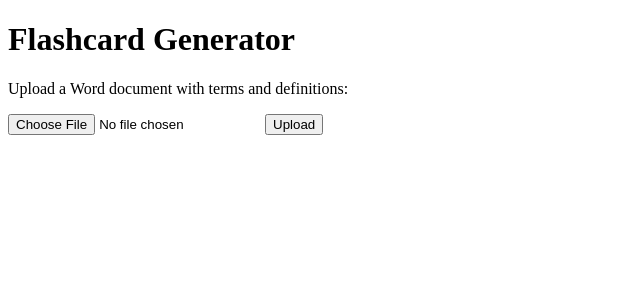
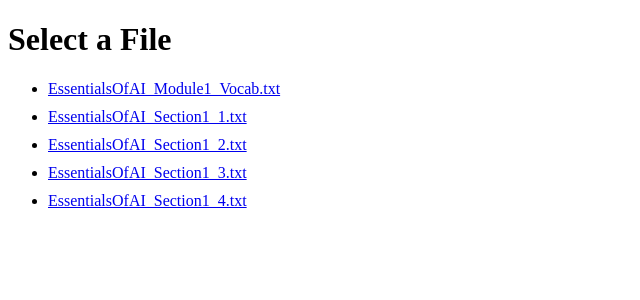
Before and after one commit to edlance01/flash_card_app, a Flask app: page / in a window 1280 px wide. Shown: the top 300 px of the page, without its empty margins (0-640 px from the left). Run offline with Flask 3, Linux system fonts and the light colour scheme.

Commit message:
added home button and fixed input files

```diff
--- a/app.py
+++ b/app.py
@@ -1,23 +1,16 @@
 from flask import Flask, render_template, request, redirect, url_for
 import os
-import tempfile
 
 app = Flask(__name__)
-UPLOAD_FOLDER = "static/input_files"
-os.makedirs(UPLOAD_FOLDER, exist_ok=True)
+UPLOAD_FOLDER = os.path.join(app.static_folder, "input_files")
 
-def get_bullet_style(para):
-    numPr = para._element.find(
-            ".//w:numPr", namespaces=para._element.nsmap
-        )
-
-    return numPr
+# Ensure the upload folder exists
+if not os.path.exists(UPLOAD_FOLDER):
+    os.makedirs(UPLOAD_FOLDER)
 
 
 def extract_terms_and_definitions(doc_path):
-    """
-    Extracts terms and definitions from a plain text file.
-    """
+    """Extracts terms and definitions from a plain text file."""
     with open(doc_path, "r", encoding="utf-8") as f:
         lines = f.readlines()
 
@@ -26,77 +19,41 @@ def extract_terms_and_definitions(doc_path):
     definition = ""
 
     for line in lines:
-        # Check for lines starting with a bullet point
         if line.startswith("•"):
-            if term:  # Save the previous term and definition
+            if term:
                 terms_and_definitions[term] = definition.strip()
 
-            # Split the line into term and definition
             parts = line.split(":", 1)
-            term = (
-                parts[0].replace("•", "").strip()
-            )  # Remove bullet point from the term
-
-            # Ensure we extract the definition correctly
-            definition = (
-                parts[1].strip() if len(parts) > 1 else ""
-            )  # Check for a definition after ':'
-        elif term:  # Continue accumulating definition
+            term = parts[0].replace("•", "").strip()  # Fix: Extract the first element
+            definition = parts[1].strip() if len(parts) > 1 else ""  # Extract definition safely
+        elif term:
             definition += " " + line.strip()
 
-    if term:  # Add the last term and definition to the dictionary
+    if term:
         terms_and_definitions[term] = definition.strip()
+
 
     return terms_and_definitions
 
 
-@app.route("/", methods=["GET", "POST"])
+@app.route("/", methods=["GET"])
 def index():
-    """
-    Main route for the flashcard program.
-    """
-    if request.method == "POST":
-        if "file" not in request.files:
-            return redirect(request.url)
-        file = request.files["file"]
-        if file.filename == "":
-            return redirect(request.url)
-        if file:
-            print("\n***STARTING***")
-            # Save the file directly to the mounted upload folder
-            file_path = os.path.join(UPLOAD_FOLDER, file.filename)
-            file.save(file_path)
-
-            # Process the saved file
-            terms_and_definitions = extract_terms_and_definitions(file_path)
-            print(f"TERMS and DEFINITIONS")
-
-            # Optionally remove the file after processing if not needed
-            # os.remove(file_path)
-
-            return redirect(url_for("flashcards", terms=terms_and_definitions))
-    return render_template("index.html")
+    """Main route for displaying the list of files."""
+    files = os.listdir(UPLOAD_FOLDER)
+    files.sort()  # Sort the files alphabetically
+    return render_template("index.html", files=files)
 
 
-@app.route("/flashcards")
-def flashcards():
-    """
-    Route for displaying the flashcards.
-    """
-    terms_and_definitions = request.args.get("terms")
-    if terms_and_definitions:
-        terms_and_definitions = eval(terms_and_definitions)
+@app.route("/flashcards/<filename>")
+def flashcards(filename):
+    """Route for displaying the flashcards."""
+    file_path = os.path.join(UPLOAD_FOLDER, filename)
+    if os.path.exists(file_path):
+        terms_and_definitions = extract_terms_and_definitions(file_path)
         return render_template("flashcards.html", flashcards=terms_and_definitions)
     else:
         return redirect(url_for("index"))
 
 
-@app.route("/upload", methods=["POST"])
-def upload_file():
-    if "file" not in request.files:
-        return "No file part", 400
-    file = request.files["file"]
-    if file.filename == "":
-        return "No selected file", 400
-    file.save(os.path.join(UPLOAD_FOLDER, file.filename))
-    return f"File {file.filename} uploaded successfully", 200
+if __name__ == "__main__":
+    app.run(debug=True, host="0.0.0.0", port=5000)
--- a/static/css/style.css
+++ b/static/css/style.css
@@ -11,16 +11,18 @@ h1 {
     margin-top: 20px;
 }
 
-#randomizeButton {
+.flash-button {
     margin-bottom: 20px;
     padding: 10px 20px;
     background-color: #4CAF50;
     color: white;
     border: none;
     cursor: pointer;
+    font-size: 16px; /* Add font-size property */
+    margin-right: 20px; /* Add margin-right for spacing */
 }
 
-#randomizeButton:hover {
+.flash-button:hover {
     background-color: #45a049;
 }
 
--- a/templates/flashcards.html
+++ b/templates/flashcards.html
@@ -8,7 +8,10 @@
 </head>
 <body>
     <h1>Flashcards</h1>
-    <button id="randomizeButton">Randomize Cards</button>
+    <div class="button-container">
+        <a href="{{ url_for('index') }}" class="flash-button">Home</a>
+        <button class="flash-button" id="randomizeButton">Randomize Cards</button>
+    </div>
     <div id="cardsContainer">
         {% for term, definition in flashcards.items() %}
         <div class="flashcard">
--- a/templates/index.html
+++ b/templates/index.html
@@ -1,14 +1,19 @@
 <!DOCTYPE html>
 <html>
 <head>
-    <title>Flashcard Generator</title>
+    <title>Flashcard Files</title>
+    <style>
+        li {
+            margin-bottom: 10px; /* Adjust the value as needed */
+        }
+    </style>
 </head>
 <body>
-    <h1>Flashcard Generator</h1>
-    <p>Upload a Word document with terms and definitions:</p>
-    <form method="POST" enctype="multipart/form-data">
-        <input type="file" name="file">
-        <input type="submit" value="Upload">
-    </form>
+    <h1>Select a File</h1>
+    <ul>
+        {% for file in files %}
+        <li><a href="{{ url_for('flashcards', filename=file) }}">{{ file }}</a></li>
+        {% endfor %}
+    </ul>
 </body>
 </html>
```
